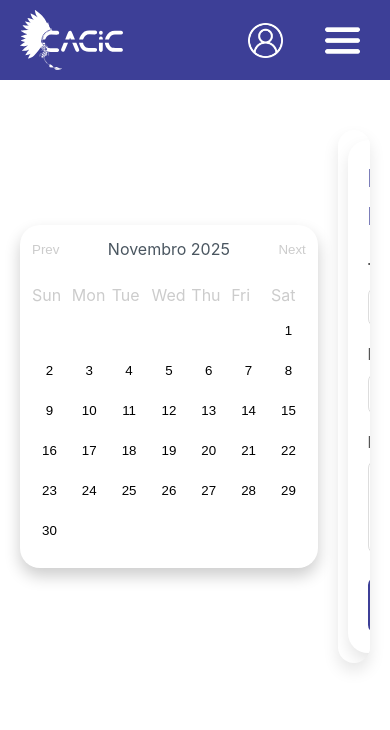
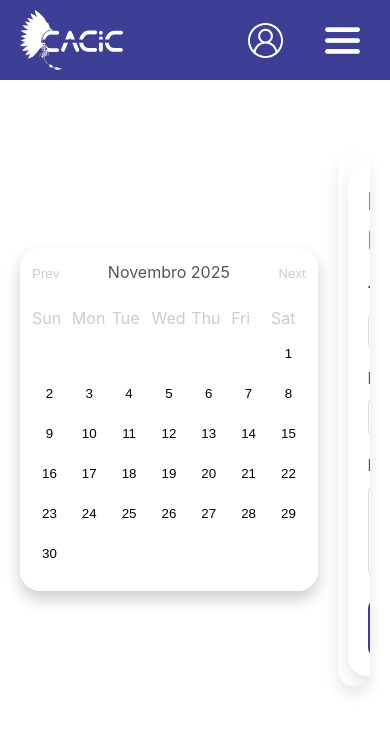
Before and after one commit to a-sayu/trabalho_bdii, a SvelteKit app in the folder project/: page /adicionar-eventos in a window 390 px wide. Shown: the top 730 px of the page. Built offline with nearby package versions, Linux system fonts and the light colour scheme.

Commit message:
style: update positioning and layout for improved responsiveness

```diff
--- a/project/src/app.css
+++ b/project/src/app.css
@@ -86,7 +86,7 @@ body {
   display: none;
   position: absolute;
   right: 0;
-  top: 70%; /* Note: We previously discussed 100%, check if this needs update */
+  top: 70%;
   background-color: white;
   width: 40dvw;
   min-width: 150px;
@@ -145,11 +145,14 @@ body {
 /* =========================================
    Main Layout
    ========================================= */
+
 main {
   display: flex;
   justify-content: center;
   align-items: center;
-  min-height: 85dvh;
+
+  min-height: calc(100dvh - 80px);
+
   gap: 20px;
 }
 
@@ -294,7 +297,7 @@ main {
 
 .left {
   flex: 1;
-  max-width: 30dvw; /* Combined duplicates (last value wins) */
+  max-width: 30dvw;
 }
 
 .left p {
```
